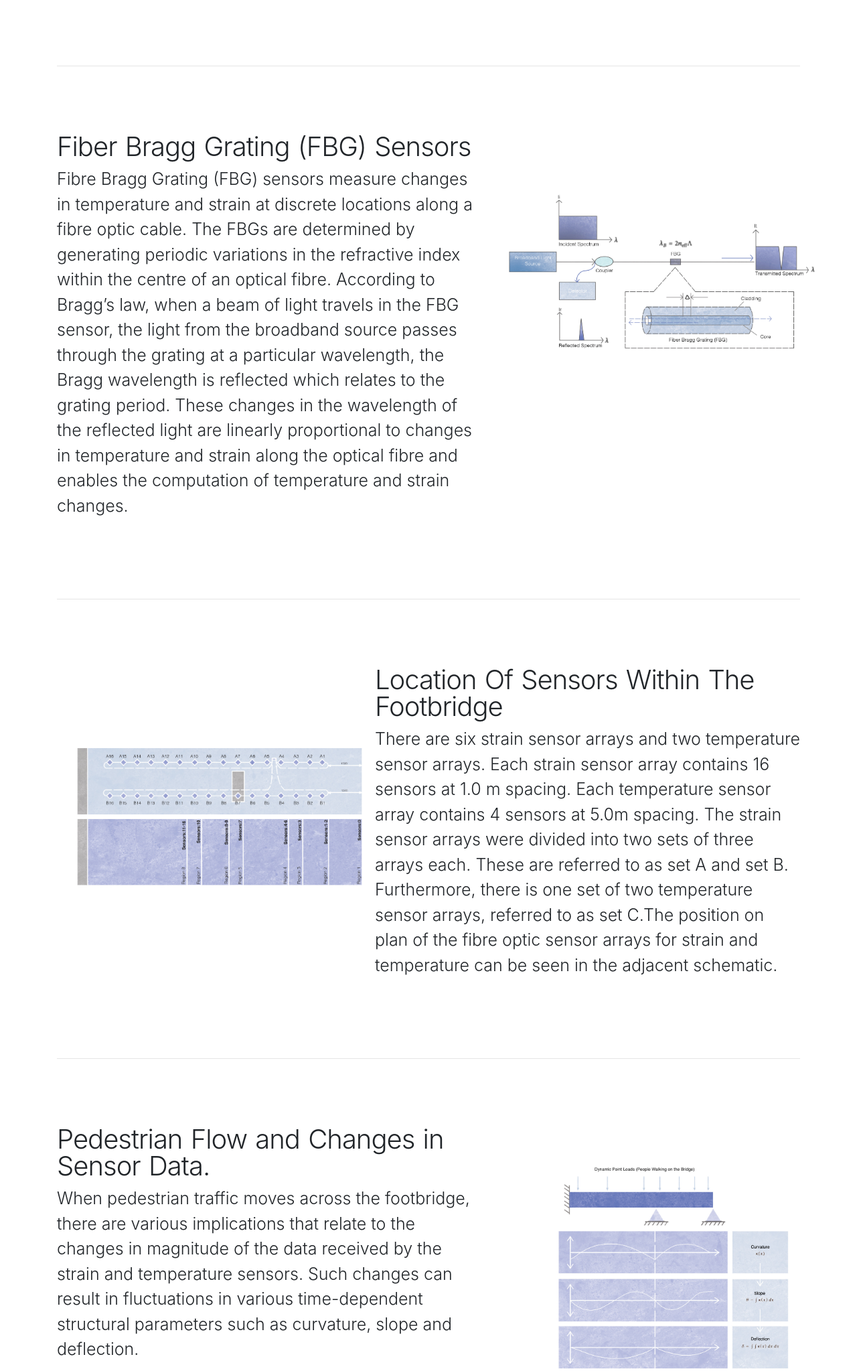
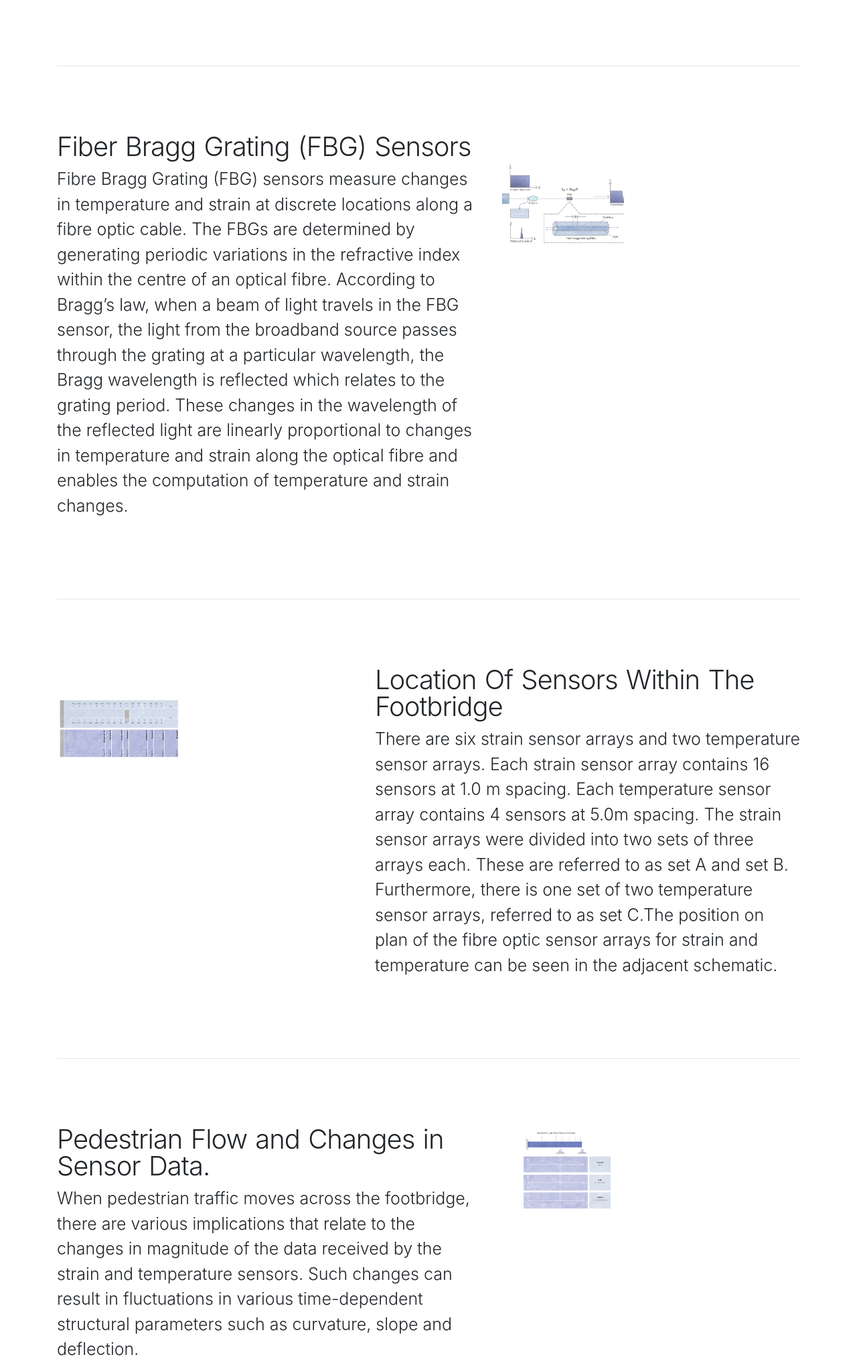
Before and after one commit to Mesolayer/NewAzure, a Django app: page / in a window 1280 px wide. Shown: the part 1644-3691 px from the top of the page at 67% size. Run offline with Django 3.2, Linux system fonts and the light colour scheme; some libraries are stand-ins or nearby versions.

Commit message:
change scaling of portrait to 41%

```diff
--- a/static/css/base_styles/base.css
+++ b/static/css/base_styles/base.css
@@ -123,8 +123,8 @@ iframe {
 
 .portrait {
   position: relative;
-  width: 480px;
-  height: 480px;
+  width: 41%;
+  height: 41%;
   overflow: hidden;
 }
 .portrait img {
```
